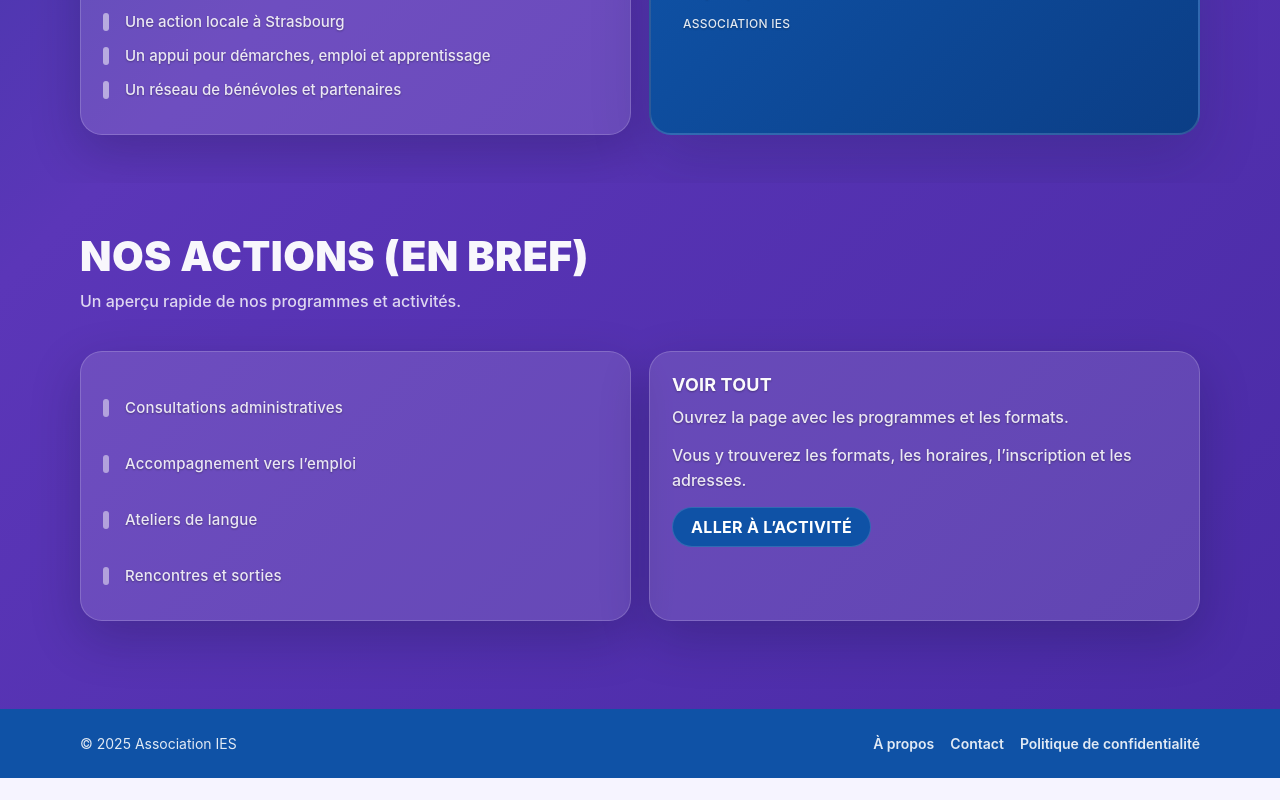
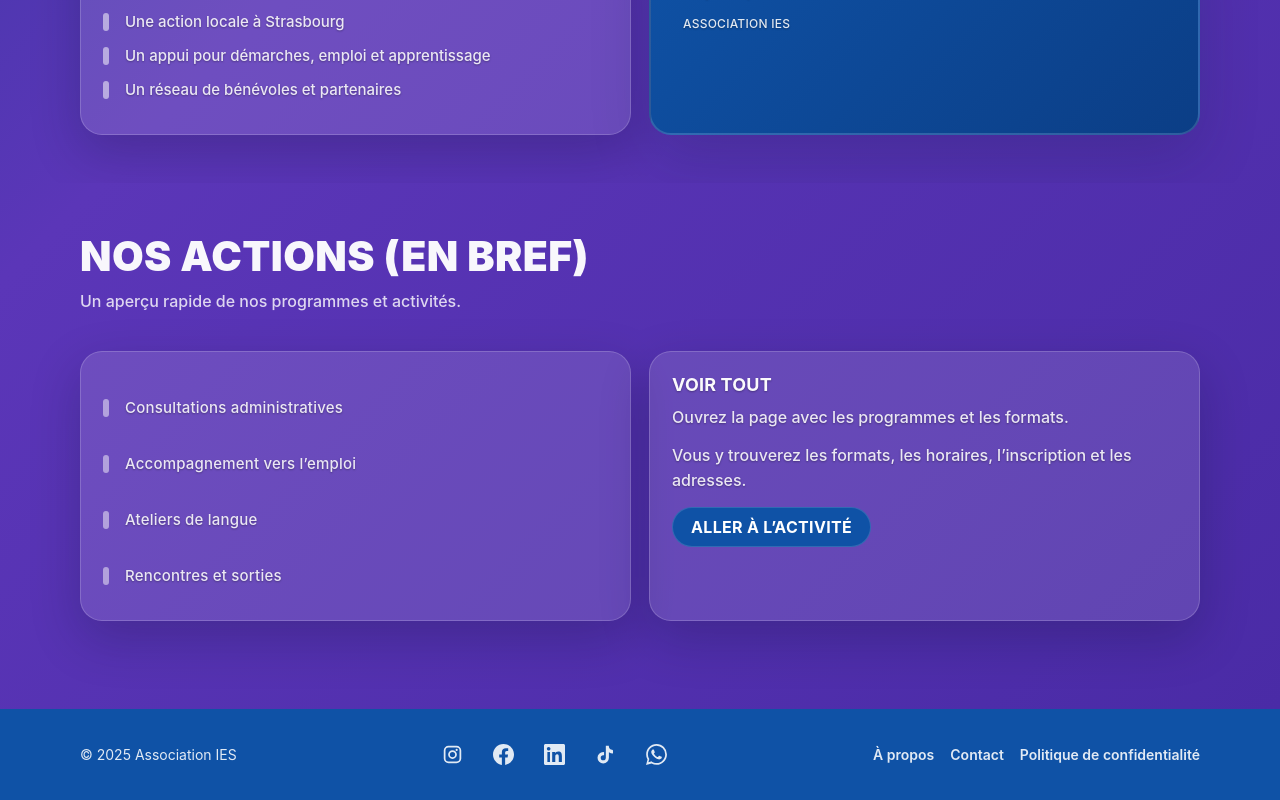
Before and after one commit to aslanzubairaev/Association-IES-, a Next.js app: page /fr in a window 1280 px wide. Shown: the part 1876-2676 px from the top of the page. Before the commit the page ends 2654 px from the top, so only its background shows below. Built offline with nearby package versions, Linux system fonts and the light colour scheme.

Commit message:
в футтер блок добавил все соц сети которые есть у ассоциации

```diff
--- a/src/components/layout/Footer.tsx
+++ b/src/components/layout/Footer.tsx
@@ -15,12 +15,99 @@ type FooterProps = {
 // Низ сайта: минимальная версия, без сложной логики.
 export default function Footer({ locale }: FooterProps) {
   const copy = footerCopy[locale];
+  const socialLinks = [
+    {
+      id: "instagram",
+      className: "footer-social-link--instagram",
+      href: "https://instagram.com/ies_info",
+      label: copy.socialLabels.instagram,
+      icon: (
+        <svg viewBox="0 0 24 24" aria-hidden="true" focusable="false">
+          <path
+            fill="currentColor"
+            d="M7.5 2h9A5.5 5.5 0 0 1 22 7.5v9A5.5 5.5 0 0 1 16.5 22h-9A5.5 5.5 0 0 1 2 16.5v-9A5.5 5.5 0 0 1 7.5 2zm0 2A3.5 3.5 0 0 0 4 7.5v9A3.5 3.5 0 0 0 7.5 20h9a3.5 3.5 0 0 0 3.5-3.5v-9A3.5 3.5 0 0 0 16.5 4h-9zm9.25 1.5a1.25 1.25 0 1 1 0 2.5 1.25 1.25 0 0 1 0-2.5zM12 7a5 5 0 1 1 0 10 5 5 0 0 1 0-10zm0 2a3 3 0 1 0 0 6 3 3 0 0 0 0-6z"
+          />
+        </svg>
+      ),
+    },
+    {
+      id: "facebook",
+      className: "footer-social-link--facebook",
+      href: "https://www.facebook.com/share/14NHGcdcL1G/?mibextid=wwXlfr",
+      label: copy.socialLabels.facebook,
+      icon: (
+        <svg viewBox="0 0 24 24" aria-hidden="true" focusable="false">
+          <path
+            fill="currentColor"
+            d="M24 12.073c0-6.627-5.373-12-12-12s-12 5.373-12 12c0 5.99 4.388 10.954 10.125 11.854v-8.385H7.078v-3.47h3.047V9.43c0-3.007 1.792-4.669 4.533-4.669 1.312 0 2.686.235 2.686.235v2.953h-1.513c-1.49 0-1.953.925-1.953 1.874v2.25h3.328l-.532 3.47h-2.796v8.385C19.612 23.027 24 18.062 24 12.073z"
+          />
+        </svg>
+      ),
+    },
+    {
+      id: "linkedin",
+      className: "footer-social-link--linkedin",
+      href: "https://linkedin.com/company/association-ies",
+      label: copy.socialLabels.linkedin,
+      icon: (
+        <svg viewBox="0 0 24 24" aria-hidden="true" focusable="false">
+          <path
+            fill="currentColor"
+            d="M20.447 20.452h-3.554v-5.569c0-1.328-.027-3.037-1.852-3.037-1.853 0-2.136 1.445-2.136 2.939v5.667H9.351V9h3.413v1.561h.046c.476-.9 1.637-1.85 3.37-1.85 3.6 0 4.266 2.368 4.266 5.455v6.286zM5.337 7.433c-1.144 0-2.063-.926-2.063-2.065 0-1.138.92-2.063 2.063-2.063 1.14 0 2.064.925 2.064 2.063 0 1.139-.925 2.065-2.064 2.065zM6.815 20.452H3.858V9h2.957v11.452zM22.225 0H1.771C.792 0 0 .77 0 1.723v20.554C0 23.23.792 24 1.771 24h20.451C23.2 24 24 23.23 24 22.277V1.723C24 .77 23.2 0 22.222 0z"
+          />
+        </svg>
+      ),
+    },
+    {
+      id: "tiktok",
+      className: "footer-social-link--tiktok",
+      href: "https://www.tiktok.com/@ies_info?_r=1&_t=ZN-92s2jNqmGJS",
+      label: copy.socialLabels.tiktok,
+      icon: (
+        <svg viewBox="0 0 24 24" aria-hidden="true" focusable="false">
+          <path
+            fill="currentColor"
+            d="M19.589 6.686a4.793 4.793 0 0 1-3.77-4.245V2h-3.448v13.672a2.93 2.93 0 1 1-2.921-2.934c.317 0 .629.05.928.145v-3.58a6.5 6.5 0 0 0-1-.083 6.5 6.5 0 1 0 6.5 6.5V9.401a8.168 8.168 0 0 0 4.711 1.486V7.408a4.88 4.88 0 0 1-1-.722z"
+          />
+        </svg>
+      ),
+    },
+    {
+      id: "whatsapp",
+      className: "footer-social-link--whatsapp",
+      href: "https://chat.whatsapp.com/DLacCPcrQJl7JaQknebB76",
+      label: copy.socialLabels.whatsapp,
+      icon: (
+        <svg viewBox="0 0 24 24" aria-hidden="true" focusable="false">
+          <path
+            fill="currentColor"
+            d="M.057 24l1.687-6.163a11.867 11.867 0 0 1-1.56-5.945C.184 5.3 5.5 0 12.057 0c3.181 0 6.167 1.24 8.413 3.488a11.82 11.82 0 0 1 3.48 8.413c-.003 6.557-5.318 11.869-11.877 11.869a11.9 11.9 0 0 1-5.688-1.448L.057 24zm6.597-3.807c1.676.995 3.276 1.591 5.392 1.592 5.448 0 9.886-4.434 9.889-9.885a9.825 9.825 0 0 0-2.91-6.95 9.84 9.84 0 0 0-6.969-2.91c-5.45 0-9.886 4.434-9.889 9.884a9.85 9.85 0 0 0 1.598 5.216l-.999 3.648 3.757-.999zm11.387-5.464c-.074-.124-.272-.198-.57-.347-.297-.149-1.758-.868-2.031-.967-.272-.099-.47-.149-.669.149-.198.297-.768.967-.941 1.165-.173.198-.347.223-.644.074-.297-.149-1.255-.462-2.39-1.475-.883-.788-1.48-1.761-1.653-2.059-.173-.297-.018-.458.13-.606.134-.133.298-.347.446-.521.149-.173.198-.298.298-.496.099-.198.05-.372-.025-.521-.075-.148-.669-1.611-.916-2.206-.242-.579-.487-.5-.669-.51l-.57-.01c-.198 0-.52.074-.792.372s-1.04 1.016-1.04 2.479c0 1.463 1.065 2.876 1.213 3.074.149.198 2.096 3.2 5.076 4.487.709.306 1.262.489 1.694.626.712.226 1.36.194 1.872.118.571-.085 1.758-.719 2.006-1.413.248-.695.248-1.29.173-1.413z"
+          />
+        </svg>
+      ),
+    },
+  ];
 
   return (
     <footer className="site-footer">
       <Container>
         <div className="footer-inner">
           <div>{copy.copyright}</div>
+          <div className="footer-socials">
+            {socialLinks.map((link) => (
+              <a
+                key={link.id}
+                className={`footer-social-link ${link.className}`}
+                href={link.href}
+                target="_blank"
+                rel="noopener noreferrer"
+                aria-label={link.label}
+                title={link.label}
+              >
+                {link.icon}
+              </a>
+            ))}
+          </div>
           <div className="footer-links">
             <Link href={`/${locale}/about`}>
               {copy.aboutLabel}
--- a/src/content/actions.ts
+++ b/src/content/actions.ts
@@ -786,6 +786,13 @@ type FooterCopy = {
   aboutLabel: string;
   contactLabel: string;
   privacyLabel: string;
+  socialLabels: {
+    instagram: string;
+    facebook: string;
+    linkedin: string;
+    tiktok: string;
+    whatsapp: string;
+  };
 };
 
 export const footerCopy: Record<ActionsLocale, FooterCopy> = {
@@ -794,12 +801,26 @@ export const footerCopy: Record<ActionsLocale, FooterCopy> = {
     aboutLabel: "о нас",
     contactLabel: "контакты",
     privacyLabel: "Политика конфиденциальности",
+    socialLabels: {
+      instagram: "Instagram",
+      facebook: "Facebook",
+      linkedin: "LinkedIn",
+      tiktok: "TikTok",
+      whatsapp: "WhatsApp группа (рассылка)",
+    },
   },
   fr: {
     copyright: "© 2025 Association IES",
     aboutLabel: "À propos",
     contactLabel: "Contact",
     privacyLabel: "Politique de confidentialité",
+    socialLabels: {
+      instagram: "Instagram",
+      facebook: "Facebook",
+      linkedin: "LinkedIn",
+      tiktok: "TikTok",
+      whatsapp: "Groupe WhatsApp (diffusion)",
+    },
   },
 };
 
--- a/src/legacy/styles.css
+++ b/src/legacy/styles.css
@@ -1051,6 +1051,48 @@
   }
   .footer-links{ display: flex; gap: 16px; flex-wrap: wrap; font-weight: 600; }
   .footer-links a{ color: rgba(255,255,255,.88); }
+  .footer-socials{
+    display: flex;
+    align-items: center;
+    gap: 12px;
+  }
+  .footer-social-link{
+    display: inline-flex;
+    align-items: center;
+    justify-content: center;
+    padding: 9px;
+    color: rgba(255,255,255,.88);
+    transition: color 180ms ease;
+  }
+  .footer-social-link svg{
+    width: 21px;
+    height: 21px;
+    display: block;
+  }
+  .footer-social-link:hover,
+  .footer-social-link:focus-visible{
+    color: #fff;
+  }
+  .footer-social-link--instagram:hover,
+  .footer-social-link--instagram:focus-visible{
+    color: #e1306c;
+  }
+  .footer-social-link--facebook:hover,
+  .footer-social-link--facebook:focus-visible{
+    color: #1877f2;
+  }
+  .footer-social-link--linkedin:hover,
+  .footer-social-link--linkedin:focus-visible{
+    color: #0a66c2;
+  }
+  .footer-social-link--tiktok:hover,
+  .footer-social-link--tiktok:focus-visible{
+    color: #000000;
+  }
+  .footer-social-link--whatsapp:hover,
+  .footer-social-link--whatsapp:focus-visible{
+    color: #25d366;
+  }
 
   /* RESPONSIVE */
   @media (max-width: 980px){
```
